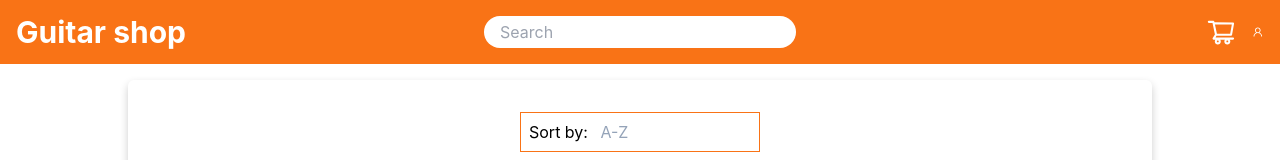
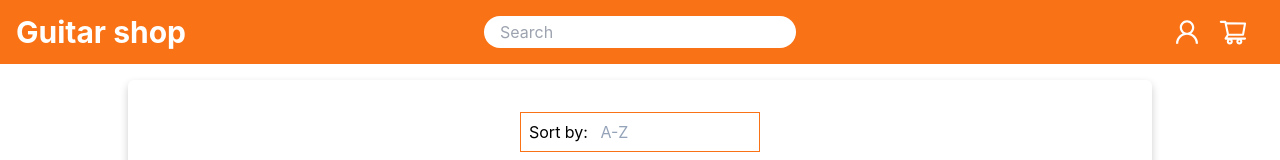
Before and after one commit to BartoszBrodowski/frontend-uni, a React (Create React App) app in the folder guitar-shop/: page / in a window 1280 px wide. Shown: the top 160 px of the page. Built offline with nearby package versions, Linux system fonts and the light colour scheme.

Commit message:
Change Cart and User icons positioning

```diff
--- a/guitar-shop/src/components/Navbar.js
+++ b/guitar-shop/src/components/Navbar.js
@@ -12,7 +12,7 @@ const Navbar = () => {
 				type='text'
 				placeholder='Search'
 			/>
-			<div className='flex items-center gap-4 w-1/5 pl-48'>
+			<div className='flex flex-row-reverse gap-4 w-1/5 pr-4'>
 				<Link to='/shopping-cart'>
 					<AiOutlineShoppingCart className='text-white text-3xl hover:cursor-pointer' />
 				</Link>
```
